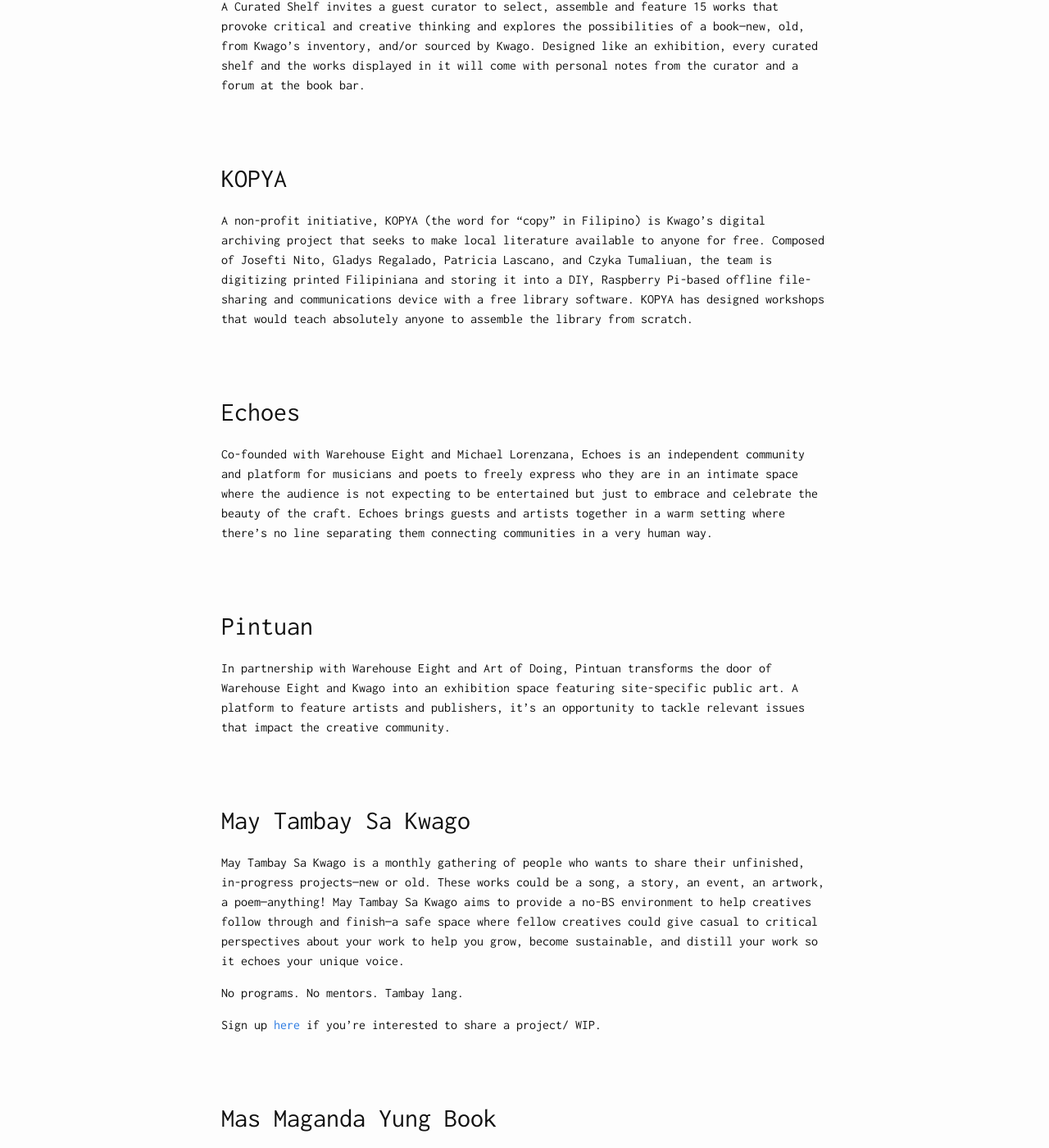
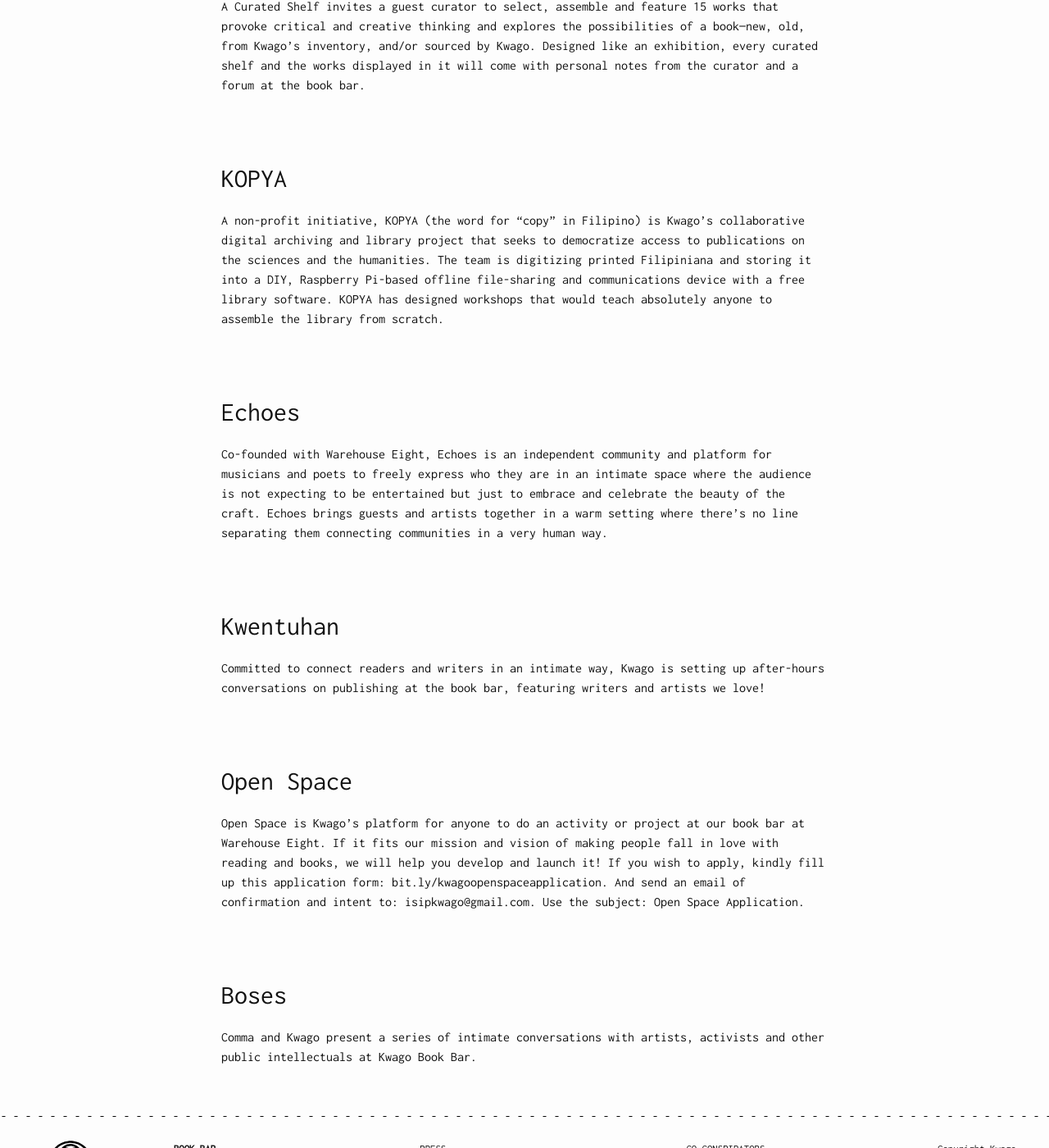
Before and after one commit to patsylala/kwago-siteleaf, a Jekyll site: the page built from 02-programs.md, in a window 1280 px wide and 1400 px high, scrolled down 2407 px. Shown: the whole window at 82% size. Built offline with Jekyll 4.4.1, drawn with Linux system fonts in a browser that asks for light colours; some of the changed text lies outside the part shown.

Commit message:
Updated 02 Programs

```diff
--- a/02-programs.md
+++ b/02-programs.md
@@ -39,50 +39,38 @@
 
 A Curated Shelf invites a guest curator to select, assemble and feature 15 works that provoke critical and creative thinking and explores the possibilities of a book—new, old, from Kwago’s inventory, and/or sourced by Kwago. Designed like an exhibition, every curated shelf and the works displayed in it will come with personal notes from the curator and a forum at the book bar.
 
-
-
 <br /><br />
 
 KOPYA
 -------------
 
-A non-profit initiative, KOPYA (the word for “copy” in Filipino) is Kwago’s digital archiving project that seeks to make local literature available to anyone for free. Composed of Josefti Nito, Gladys Regalado, Patricia Lascano, and Czyka Tumaliuan, the team is digitizing printed Filipiniana and storing it into a DIY, Raspberry Pi-based offline file-sharing and communications device with a free library software. KOPYA has designed workshops that would teach absolutely anyone to assemble the library from scratch.
-
-
+A non-profit initiative, KOPYA (the word for “copy” in Filipino) is Kwago’s collaborative digital archiving and library project that seeks to democratize access to publications on the sciences and the humanities. The team is digitizing printed Filipiniana and storing it into a DIY, Raspberry Pi-based offline file-sharing and communications device with a free library software. KOPYA has designed workshops that would teach absolutely anyone to assemble the library from scratch.
 
 <br /><br />
 
 Echoes
 -------------
 
-Co-founded with Warehouse Eight and Michael Lorenzana, Echoes is an independent community and platform for musicians and poets to freely express who they are in an intimate space where the audience is not expecting to be entertained but just to embrace and celebrate the beauty of the craft. Echoes brings guests and artists together in a warm setting where there’s no line separating them connecting communities in a very human way.
+Co-founded with Warehouse Eight, Echoes is an independent community and platform for musicians and poets to freely express who they are in an intimate space where the audience is not expecting to be entertained but just to embrace and celebrate the beauty of the craft. Echoes brings guests and artists together in a warm setting where there’s no line separating them connecting communities in a very human way.
 
 <br /><br />
 
-Pintuan
+Kwentuhan
 -------------
 
-In partnership with Warehouse Eight and Art of Doing, Pintuan transforms the door of Warehouse Eight and Kwago into an exhibition space featuring site-specific public art. A platform to feature artists and publishers, it’s an opportunity to tackle relevant issues that impact the creative community.
-
-
+Committed to connect readers and writers in an intimate way, Kwago is setting up after-hours conversations on publishing at the book bar, featuring writers and artists we love!
 
 <br /><br />
 
-May Tambay Sa Kwago
+Open Space
 -------------
 
-May Tambay Sa Kwago is a monthly gathering of people who wants to share their unfinished, in-progress projects—new or old. These works could be a song, a story, an event, an artwork, a poem—anything! May Tambay Sa Kwago aims to provide a no-BS environment to help creatives follow through and finish—a safe space where fellow creatives could give casual to critical perspectives about your work to help you grow, become sustainable, and distill your work so it echoes your unique voice.
-
-No programs. No mentors. Tambay lang.
-
-Sign up [here](bit.ly/DraftZero) if you're interested to share a project/ WIP.
-
+Open Space is Kwago's platform for anyone to do an activity or project at our book bar at Warehouse Eight. If it fits our mission and vision of making people fall in love with reading and books, we will help you develop and launch it!
+If you wish to apply, kindly fill up this application form: bit.ly/kwagoopenspaceapplication. And send an email of confirmation and intent to: isipkwago@gmail.com. Use the subject: Open Space Application.
 
 <br /><br />
 
-Mas Maganda Yung Book
+Boses
 -------------
 
-A monthly film screening of movies based on books at Kwago Book Bar, the gathering aims to let people appreciate the written word in a different medium, as well as encourage critical thinking among the creative community.
-
-In partnership with independent movie review blog [Film Police](http://www.filmpolicereviews.com/), we will be screening movies based on books and will open dialogues about nuances in the narratives.
+Comma and Kwago present a series of intimate conversations with artists, activists and other public intellectuals at Kwago Book Bar.
```
